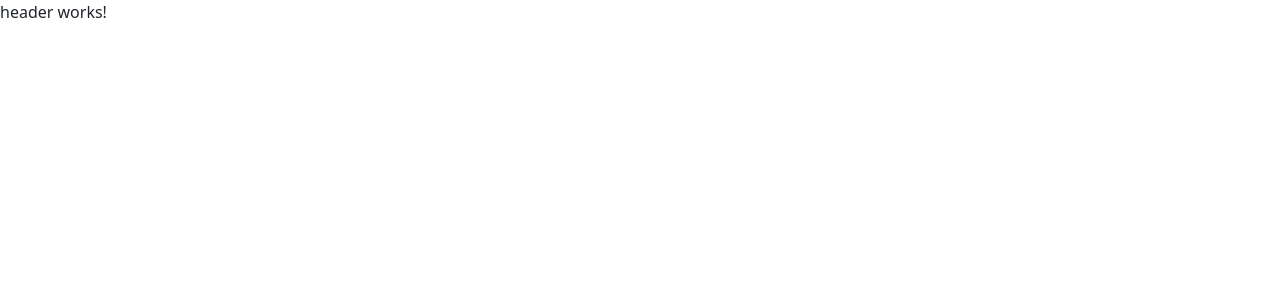
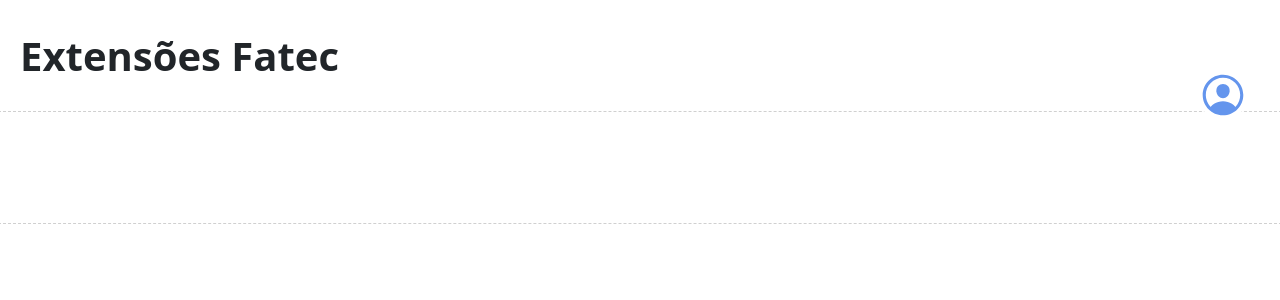
Before and after one commit to fershibli/desenvolvimento-web2, an Angular app in the folder aula04-Angular/: page / in a window 1280 px wide. Shown: the top 300 px of the page. Built offline with nearby package versions, Linux system fonts and the light colour scheme.

Commit message:
feat(app-header): add title and icon

```diff
--- a/aula04-Angular/src/app/header/header.component.css
+++ b/aula04-Angular/src/app/header/header.component.css
@@ -0,0 +1,16 @@
+.titulo-site {
+  font-size: 40px;
+  font-weight: bold;
+  height: 112px;
+  border-bottom: 1px dashed #d0d0d0;
+  padding: 32px;
+}
+.menu-usuario {
+  position: absolute;
+  top: 70px;
+  right: 32px;
+  width: 50px;
+  height: 50px;
+  background-color: white;
+  border-radius: 1em;
+}
--- a/aula04-Angular/src/app/header/header.component.html
+++ b/aula04-Angular/src/app/header/header.component.html
@@ -1 +1,8 @@
-<p>header works!</p>
+<div class="row">
+  <div class="titulo-site d-flex align-items-center">
+    <span>{{this.titulosite}}</span>
+  </div>
+  <div class="titulo-site d-flex align-items-center col-sm justify-content-end">
+    <img class="menu-usuario" src="assets/person-circle-outline.svg">
+  </div>
+</div>
--- a/aula04-Angular/src/app/header/header.component.ts
+++ b/aula04-Angular/src/app/header/header.component.ts
@@ -8,5 +8,5 @@
   styleUrl: './header.component.css'
 })
 export class HeaderComponent {
-
+  titulosite="Extensões Fatec";
 }
```
